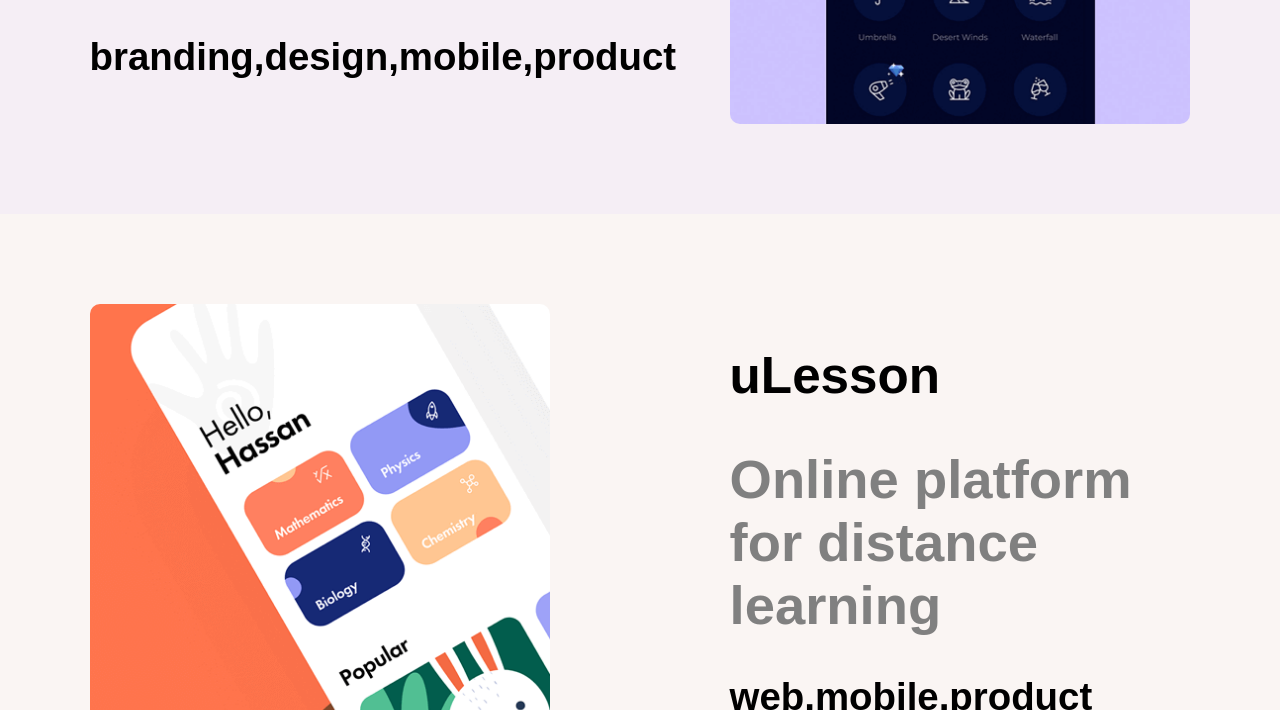
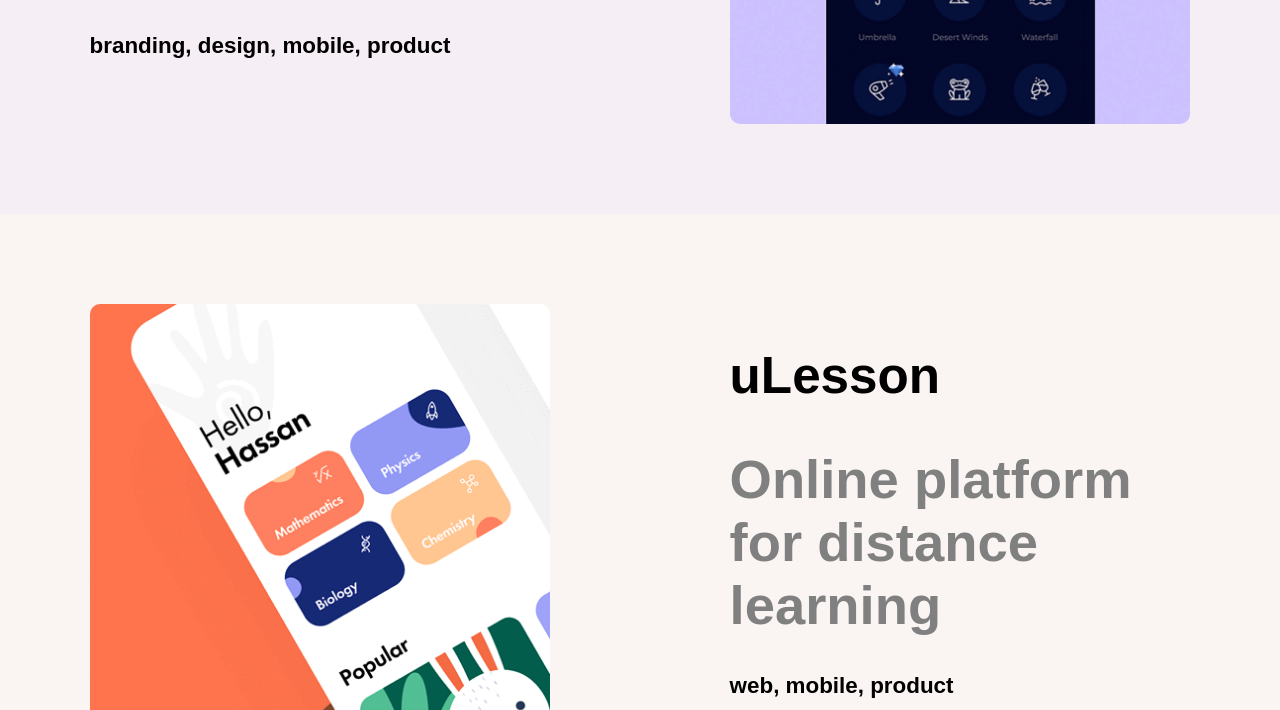
Before and after one commit to IkerCG2003/cuberto2, a plain HTML site: page index.html in a window 1280 px wide. Shown: the part 810-1520 px from the top of the page. Drawn offline with Linux system fonts and the light colour scheme.

Commit message:
arreglo letras 2

```diff
--- a/css/styles.css
+++ b/css/styles.css
@@ -45,7 +45,8 @@ body {
 }
 
 .min {
-    font-size: 3vw;
+    font-size: 1.75vw;
+    font-weight: bold;
 }
 
 
--- a/index.html
+++ b/index.html
@@ -18,7 +18,7 @@
         <div class="column2">
             <h2 class="tit">Sleepiest</h2>
             <h1 class="txt">Helps millions fall asleep every night</h1>
-            <h3 class="min">branding,design,mobile,product</h3>
+            <p class="min">branding, design, mobile, product</p>
         </div>
         <div class="column2">
             <img src="./img/section-1-m.png" class="flex">
@@ -31,14 +31,14 @@
         <div class="column2">
             <h2 class="tit">uLesson</h2>
             <h1 class="txt">Online platform for distance learning</h1>
-            <h3 class="min">web,mobile,product</h3>
+            <p class="min">web, mobile, product</p>
         </div>
     </div>
     <div id="section-3" class="row ">
         <div class="column2">
             <h2 class="tit">Genesis Vision</h2>
             <h1 class="txt">Private trust management and trading platform</h1>
-            <h3 class="min">branding,design,experience,product</h3>
+            <p class="min">branding, design, experience, product</p>
         </div>
         <div class="column2">
             <img src="./img/section-3-m.png" class="flex">
```
